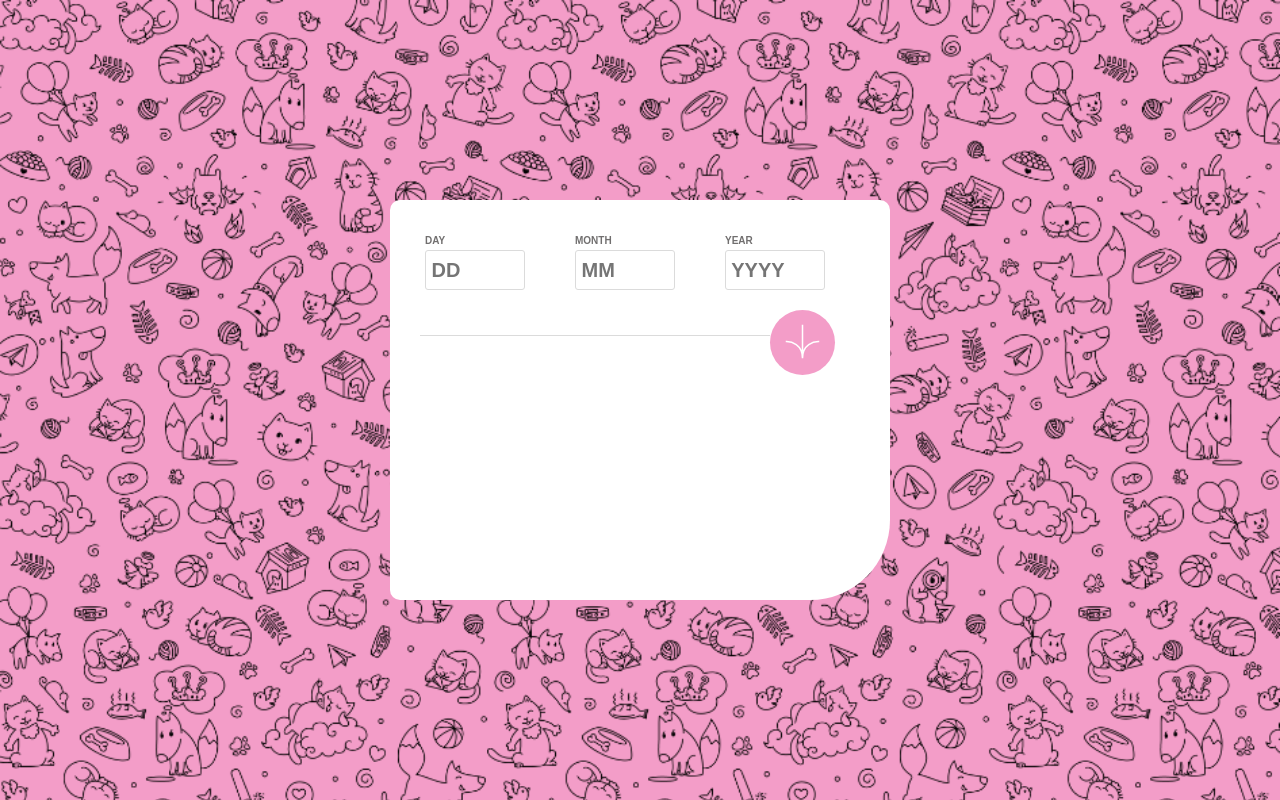
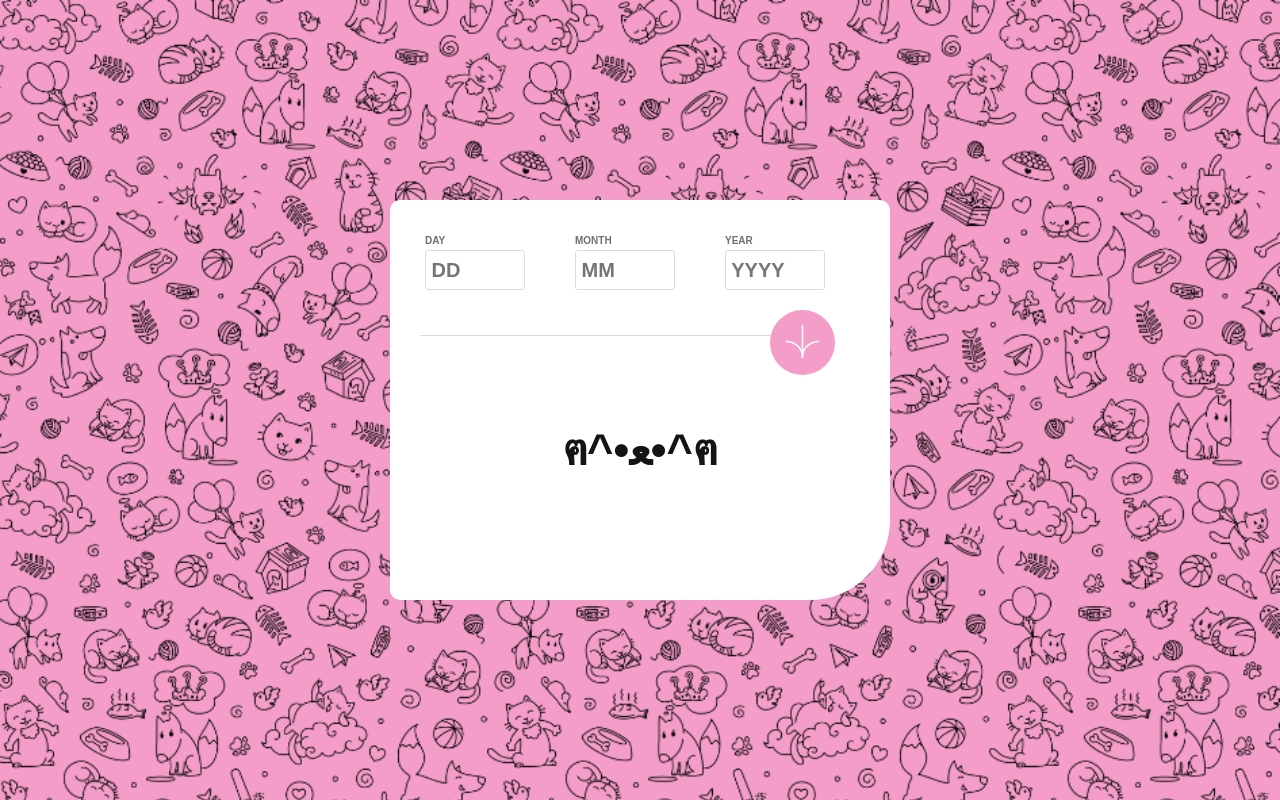
Before and after one commit to RosanneVN/Calculadora-Edad, a plain HTML site: page index.html in a window 1280 px wide. Drawn offline with Linux system fonts and the light colour scheme.

Commit message:
feature michi

```diff
--- a/index.html
+++ b/index.html
@@ -14,9 +14,9 @@
         <div class="calculadora">
             <div class="fecha">
                 <div class="text-fecha">
-                    <p >DAY</p>
-                    <p >MONTH</p>
-                    <p >YEAR</p>
+                    <p>DAY</p>
+                    <p>MONTH</p>
+                    <p>YEAR</p>
                 </div>
 
                 <div class="input-fecha">
@@ -29,12 +29,22 @@
             </div>
             <div class="boton-contenedor">
                 <div class="linea"></div>
-               <button id="boton">
-                <svg xmlns="http://www.w3.org/2000/svg" width="35" height="35" viewBox="0 0 46 44"><g fill="none" stroke="#FFF" stroke-width="2"><path d="M1 22.019C8.333 21.686 23 25.616 23 44M23 44V0M45 22.019C37.667 21.686 23 25.616 23 44"/></g></svg>
-               </button>
+                <button id="boton">
+                    <svg xmlns="http://www.w3.org/2000/svg" width="35" height="35" viewBox="0 0 46 44">
+                        <g fill="none" stroke="#FFF" stroke-width="2">
+                            <path
+                                d="M1 22.019C8.333 21.686 23 25.616 23 44M23 44V0M45 22.019C37.667 21.686 23 25.616 23 44" />
+                        </g>
+                    </svg>
+                </button>
             </div>
 
             <div class="resultado-contenedor">
+                <div class="resultado">
+                    <div class="michi">
+                        <p>ฅ^•ﻌ•^ฅ</p>
+                    </div>
+                </div>
             </div>
         </div>
     </section>
--- a/script.js
+++ b/script.js
@@ -18,7 +18,10 @@ boton.addEventListener("click", (e) => {
 
     if (error) {
         textFecha.classList.add("red");
-        resultadoCont.innerHTML = 'Error al ingresar la edad'
+        resultadoCont.innerHTML  = ` <div class="resultado">
+        <br/><br/>
+        <p> <span>ERROR ${'    '}</span> ฅ^._.^ฅ</p>
+        </div>`
     }
     else {
         textFecha.classList.remove("red");
--- a/style.css
+++ b/style.css
@@ -70,6 +70,7 @@
     gap: 20px;
 }
 
+
 .resultado p {
     color: var(--other-text);
     font-size: 45px;
@@ -112,3 +113,10 @@
 .red {
     color: red;
 }
+
+.michi{
+    display: flex;
+    height: 150px;
+    justify-content: center;
+    align-items: center;
+}
```
